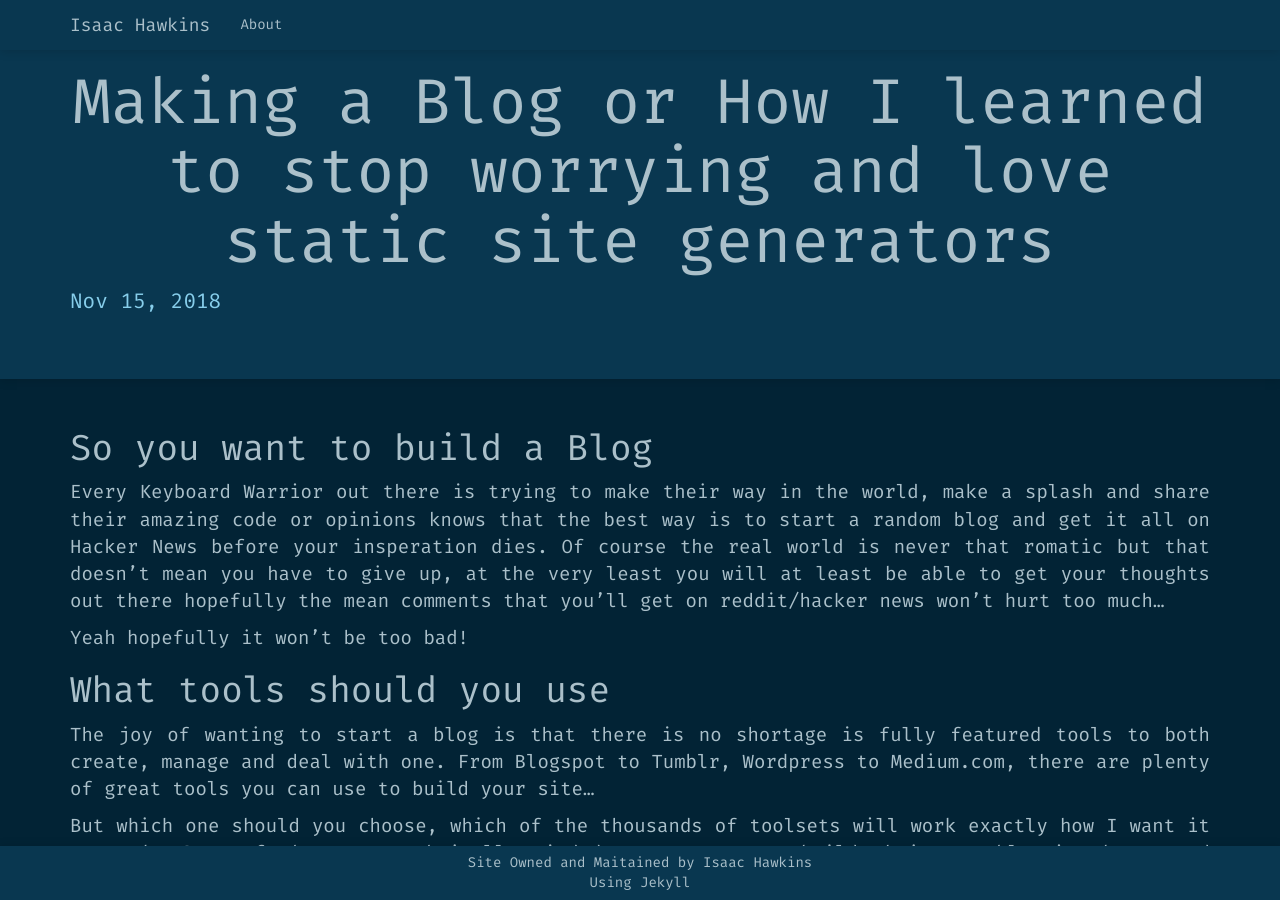
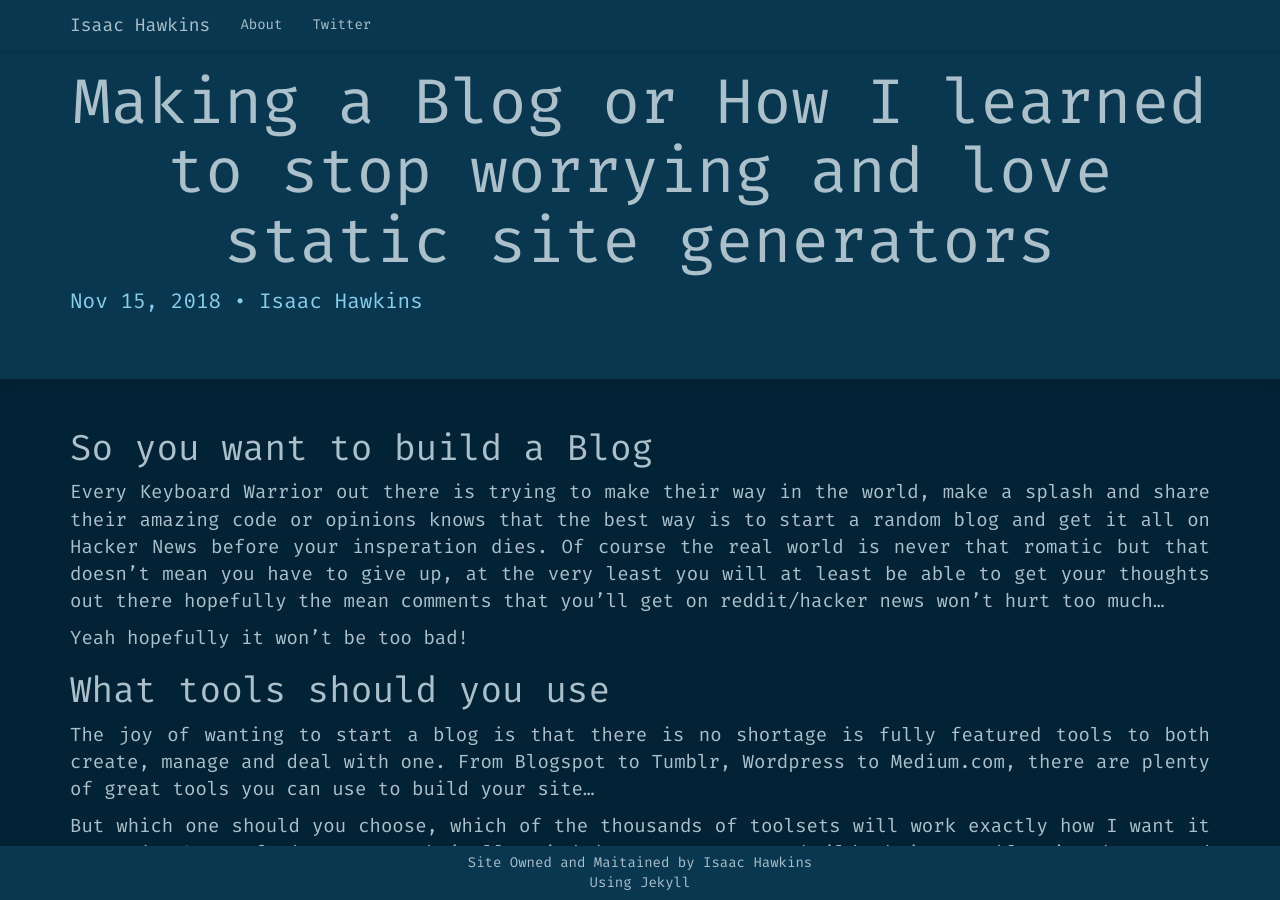
Before and after one commit to Jelly-Fish-Dev/blog, a Jekyll site: the page built from _posts/2018-11-15-How-I-Learned-To-Love-Static-Site-Generators.md, in a window 1280 px wide and 900 px high. Built offline with Jekyll 4.4.1, drawn with Linux system fonts in a browser that asks for light colours; nearby versions of some CDN libraries; some web fonts are replaced.

Commit message:
added twitter link

```diff
--- a/_includes/header.html
+++ b/_includes/header.html
@@ -20,7 +20,7 @@
         {% for page in site.pages %}
         {% if page.title %}
         <li><a href="{{page.permalink | prepend: site.baseurl }}">{{page.title}}</a></li>
-
+        <li><a href="https://twitter.com/Jelly_dev">Twitter</a></li>
         {% endif %}
 
         {% endfor %}
--- a/_posts/2018-11-15-How-I-Learned-To-Love-Static-Site-Generators.md
+++ b/_posts/2018-11-15-How-I-Learned-To-Love-Static-Site-Generators.md
@@ -1,6 +1,7 @@
 ---
 layout: post
 title: Making a Blog or How I learned to stop worrying and love static site generators
+author: Isaac Hawkins
 categories: [web]
 ---
 
```
